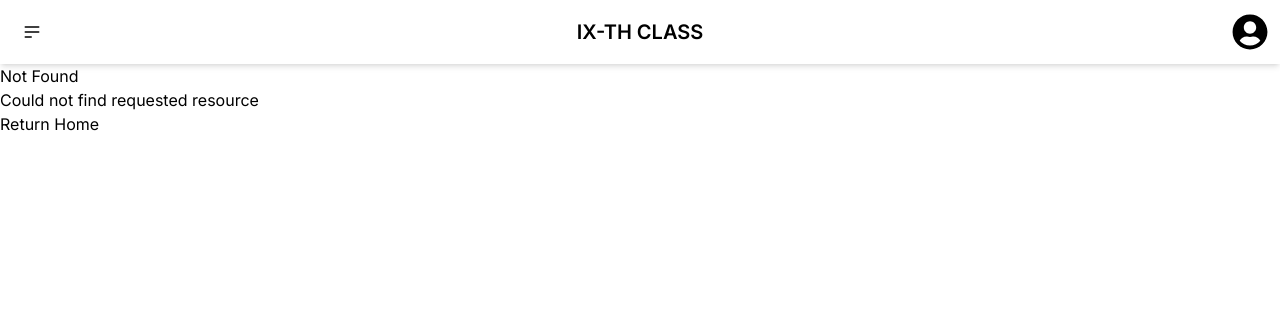
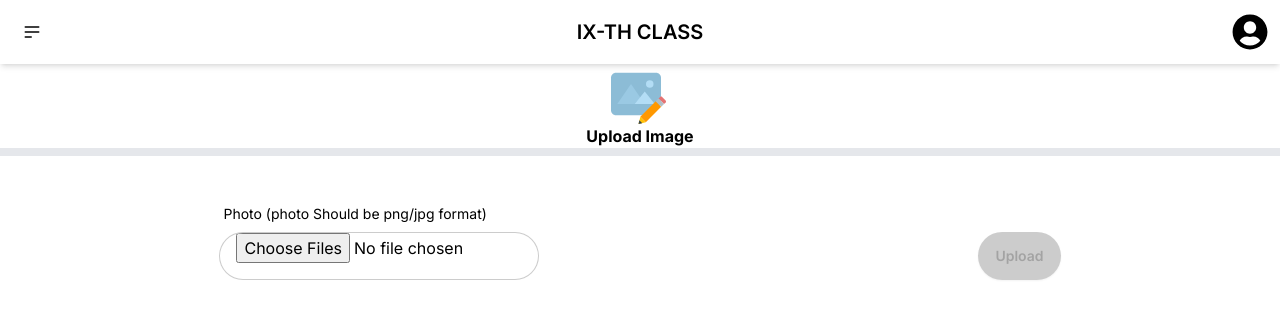
Before and after one commit to omarfarukee/ixth-class-client, a Next.js app: page /editStudentImage in a window 1280 px wide. Before the commit this address had no page. Shown: the top 318 px of the page. Built offline with nearby package versions, Linux system fonts and the light colour scheme.

Commit message:
upload img done

```diff
--- a/app/createAccount/page.js
+++ b/app/createAccount/page.js
@@ -1,6 +1,6 @@
 /* eslint-disable react-hooks/exhaustive-deps */
 'use client'
-import React, { useEffect, useState } from 'react'
+import React, { useState } from 'react'
 import './account.css'
 import { useForm } from 'react-hook-form';
 import toast from 'react-hot-toast';
--- /dev/null
+++ b/app/editStudentImage/page.js
@@ -0,0 +1,103 @@
+/* eslint-disable react-hooks/rules-of-hooks */
+import React, { useEffect, useState } from 'react'
+import { FcEditImage } from 'react-icons/fc';
+import { useForm } from 'react-hook-form';
+import toast from 'react-hot-toast';
+export default function EditStudentImage() {
+  const [studentData, setStudentData] = useState(null);
+
+  useEffect(() => {
+    // Fetch studentData from sessionStorage
+    const userData = sessionStorage.getItem('studentData');
+    if (userData) {
+      const parsedUserData = JSON.parse(userData);
+      setStudentData(parsedUserData);
+    }
+  }, []);
+  const { register, handleSubmit, formState: { errors, isDirty } } = useForm();
+  const imageHostKey = '29473dd4ab78ebc95009722bc0558d38';
+
+  const handleAddImage = async (data) => {
+    const image = data.image[0];
+    const formData = new FormData();
+    formData.append('image', image);
+    const url = `https://api.imgbb.com/1/upload?&key=${imageHostKey}`;
+
+    try {
+      const response = await fetch(url, {
+        method: 'POST',
+        body: formData,
+      });
+      const imgData = await response.json();
+      if (imgData.success) {
+        const upload = {
+          image: imgData.data.url,
+        };
+
+        const updateResponse = await fetch(`http://localhost:5000/update/student/${studentData?._id}`, {
+          method: 'PUT',
+          headers: {
+            'Content-Type': 'application/json',
+          },
+          body: JSON.stringify(upload),
+        });
+
+        const studentProfileImage = await updateResponse.json();
+        console.log(studentProfileImage)
+
+        if (studentProfileImage?.result?.modifiedCount === 1) {
+
+          const updatedStudentData = { ...studentData,image: imgData.data.url };
+          sessionStorage.setItem('studentData', JSON.stringify(updatedStudentData));
+          toast.success('Successfully uploaded');
+          location.reload();
+        } else {
+          toast.error('Failed to upload');
+        }
+      }
+    } catch (error) {
+      console.error('Error uploading image:', error);
+    }
+  };
+
+  const [hide, setHide] = useState("hidden text-blue-800 loading loading-spinner loading-md")
+  const loaderButton = () => {
+    setHide("block loading loading-spinner text-blue-800 loading-md");
+  }
+  return (
+    <div>
+      <div>
+        <div className="flex justify-center mb-10 border-b-8">
+          <div className=''>
+            <FcEditImage className="ml-5 text-6xl"> </FcEditImage>
+            <h1 className="font-bold">Upload Image</h1>
+          </div>
+        </div>
+      </div>
+      <div>
+        <form onSubmit={handleSubmit(handleAddImage)} className="flex justify-around mb-10">
+          <div className="w-full max-w-xs form-control">
+            <label className="label"> <span className="label-text">Photo (photo Should be png/jpg format)</span></label>
+            <input type="file" multiple {...register("image", {
+              required: "Required",
+            })} className="w-full max-w-xs input input-bordered rounded-3xl" />
+            {errors.image && <p className='text-red-500'>please select image file</p>}
+          </div>
+          <div className="flex justify-center mt-3 lg:flex-none lg:mt-9 rounded-3xl">
+            <div className='flex'>
+              <input
+                className="text-white bg-blue-600 hover:text-black btn rounded-3xl"
+                value="Upload"
+                type="submit"
+                disabled={!isDirty}
+                onClick={loaderButton}
+              />
+              <span className={hide}></span>
+            </div>
+
+          </div>
+        </form>
+      </div>
+    </div>
+  )
+}
--- a/app/editStudentProfile/page.js
+++ b/app/editStudentProfile/page.js
@@ -5,7 +5,7 @@ import { useForm } from 'react-hook-form';
 import toast from 'react-hot-toast';
 
 export default function EditStudentInfo() {
-    const { register, handleSubmit, formState: { errors } } = useForm();
+    const { register, handleSubmit } = useForm();
     const [studentData, setStudentData] = useState(null);
 
     useEffect(() => {
@@ -16,9 +16,47 @@ export default function EditStudentInfo() {
         setStudentData(parsedUserData);
       }
     }, []);
+    const handleUpdateStudentProfile = async (data) => {
+        const dataOfStudent = {
+            first_name: data.first_name || studentData?.first_name,
+            last_name: data.last_name || studentData?.last_name,
+            fathers_name: data.fathers_name || studentData?.fathers_name,
+            mothers_name: data.mothers_name || studentData?.mothers_name,
+            address: data.address || studentData?.address,
+            blod_group: data.blod_group || studentData?.blod_group,
+            gender: data.gender || studentData?.gender,
+            email: data.email || studentData?.email,
+            contact: data.contact || studentData?.contact,
+        };
+        console.log(dataOfStudent)
 
+            const response = await fetch(`http://localhost:5000/update/student/${studentData?._id}`, {
+                method: 'PUT',
+                headers: {
+                    'Content-Type': 'application/json',
+                },
+                body: JSON.stringify(dataOfStudent),
+            });
+
+            const responseData = await response.json();
+            console.log(responseData);
+            if (responseData?.result?.modifiedCount === 1) {
+                // Update sessionStorage with the updated data
+                const updatedStudentData = {
+                    ...studentData,
+                    ...dataOfStudent
+                };
+                console.log(updatedStudentData)
+                sessionStorage.setItem('studentData', JSON.stringify(updatedStudentData));
+                toast.success('Updated profile successfully');
+                location.reload();
+            } else {
+                toast.error(responseData.error);
+           }
+
+    }
     // const handleUpdateStudentProfile = async (data) => {
-    //     const Data = {
+    //     const dataOfStudent = {
     //         first_name: data.first_name,
     //         last_name: data.last_name,
     //         fathers_name: data.fathers_name,
@@ -27,84 +65,10 @@ export default function EditStudentInfo() {
     //         blod_group: data.blod_group,
     //         gender: data.gender,
     //         email: data.email,
-    //         contact: data.contact
-    //     }
-    //     try {
-    //         const response = await fetch(`http://localhost:5000/update/student/${studentData?._id}`, {
-    //           method: 'PUT',
-    //           headers: {
-    //             'Content-Type': 'application/json',
-    //           },
-    //           body: JSON.stringify(Data),
-    //         });
-
-    //         const responseData  = await response.json();
-    //             console.log(responseData)
-    //         if (responseData.updateData) {
-
-    //           const updatedStudentData = JSON.stringify(data);
-    //           sessionStorage.setItem('studentData', updatedStudentData);
-
-    //           toast.success('Updated profile successfully');
-    //           location.reload();
-    //         } else {
-    //           toast.error(responseData.error);
-    //         }
-    //       } catch (error) {
-    //         console.error('Error updating profile:', error);
-    //         toast.error('Failed to update profile');
-    //       }
-
+    //         contact: data.contact,
+    //     };
+    //     console.log(S)
     // }
-    const handleUpdateStudentProfile = async (data) => {
-        const Data = {
-            first_name: data.first_name,
-            last_name: data.last_name,
-            fathers_name: data.fathers_name,
-            mothers_name: data.mothers_name,
-            address: data.address,
-            blod_group: data.blod_group,
-            gender: data.gender,
-            email: data.email,
-            contact: data.contact
-        };
-        // try {
-            const response = await fetch(`http://localhost:5000/update/student/${studentData?._id}`, {
-                method: 'PUT',
-                headers: {
-                    'Content-Type': 'application/json',
-                },
-                body: JSON.stringify(Data),
-            });
-
-            const responseData = await response.json();
-            console.log(responseData.error);
-
-            if (responseData?.result?.modifiedCount === 1) {
-                // Update sessionStorage with the updated data
-                const updatedStudentData = {
-                    ...studentData,
-                    ...Data
-                };
-                sessionStorage.setItem('studentData', JSON.stringify(updatedStudentData));
-
-                toast.success('Updated profile successfully');
-                location.reload();
-            } else {
-                toast.error(responseData.error);
-            // }
-     }
-    //   catch (error) {
-    //         console.error('Error updating profile:', error);
-    //         toast.error('Failed to update profile');
-    //     }
-    }
-
-
-    if (!studentData) {
-        return <div>Loading...</div>; // Render a loading state while studentData is being fetched
-    }
-
     return (
         <div>
             <form onSubmit={handleSubmit(handleUpdateStudentProfile)}>
--- a/app/studentProfile/page.js
+++ b/app/studentProfile/page.js
@@ -1,9 +1,11 @@
+/* eslint-disable @next/next/no-img-element */
 /* eslint-disable react/no-unescaped-entities */
 'use client'
-import Image from 'next/image';
 import React, { useEffect, useState } from 'react';
 import { FaUserCircle, FaUserEdit } from 'react-icons/fa';
 import EditStudentInfo from '../editStudentProfile/page';
+import EditStudentImage from '../editStudentImage/page';
+
 
 export default function StudentProfile() {
   const [studentData, setStudentData] = useState(null);
@@ -23,6 +25,13 @@ export default function StudentProfile() {
   const closeUserModal = () => {
     setIsUserModalOpen(false);
   };
+  const [isImageModalOpen, setIsImageModalOpen] = React.useState(false);
+  const openImageModal = () => {
+    setIsImageModalOpen(true);
+  };
+  const closeImageModal = () => {
+    setIsImageModalOpen(false);
+  };
   console.log(studentData?.image)
   return (
     <div className='flex gap-10'>
@@ -30,6 +39,9 @@ export default function StudentProfile() {
         <h1 className='flex justify-center text-2xl'>Dash-Board</h1>
         <div className="mt-3">
           <button className='w-48 p-2 bg-gray-200 border rounded-lg hover:bg-gray-300' onClick={openUserModal}>Edit Profile</button>
+        </div>
+        <div className="mt-3">
+          <button className='w-48 p-2 bg-gray-200 border rounded-lg hover:bg-gray-300' onClick={openImageModal}>Edit Profile</button>
         </div>
       </div>
       <div className='w-full p-5'>
@@ -43,7 +55,7 @@ export default function StudentProfile() {
                 </div>
               </div>
               <div className="modal-body">
-                                        <EditStudentInfo/>
+                <EditStudentInfo />
               </div>
             </div>
           </div>
@@ -51,8 +63,18 @@ export default function StudentProfile() {
             <button>close</button>
           </form>
         </dialog>
+        <dialog id="my_modal_2" className=" modal" open={isImageModalOpen} onClose={closeImageModal}>
+          <div className="modal-box rounded-2xl">
+            <div>
+              <EditStudentImage />
+            </div>
+          </div>
+          <form method="dialog" className="modal-backdrop">
+            <button>close</button>
+          </form>
+        </dialog>
         <div >
-          <div className='w-full p-5 border '>{studentData?.image === '' ? <p className='text-9xl'><FaUserCircle></FaUserCircle></p> : <Image src={studentData?.img} alt='' />}
+          <div className='w-full p-5 border '>{studentData?.image === '' ? <p className='text-9xl'><FaUserCircle></FaUserCircle></p> : <img alt='' className='w-[128px] rounded-full' src={studentData?.image}/>}
           </div>
           <div className='flex gap-2 p-3 mt-2 font-bold border rounded-lg bg-slate-300'>
             Name:
```
Lines whose indentation alone changed are shown as unchanged.
